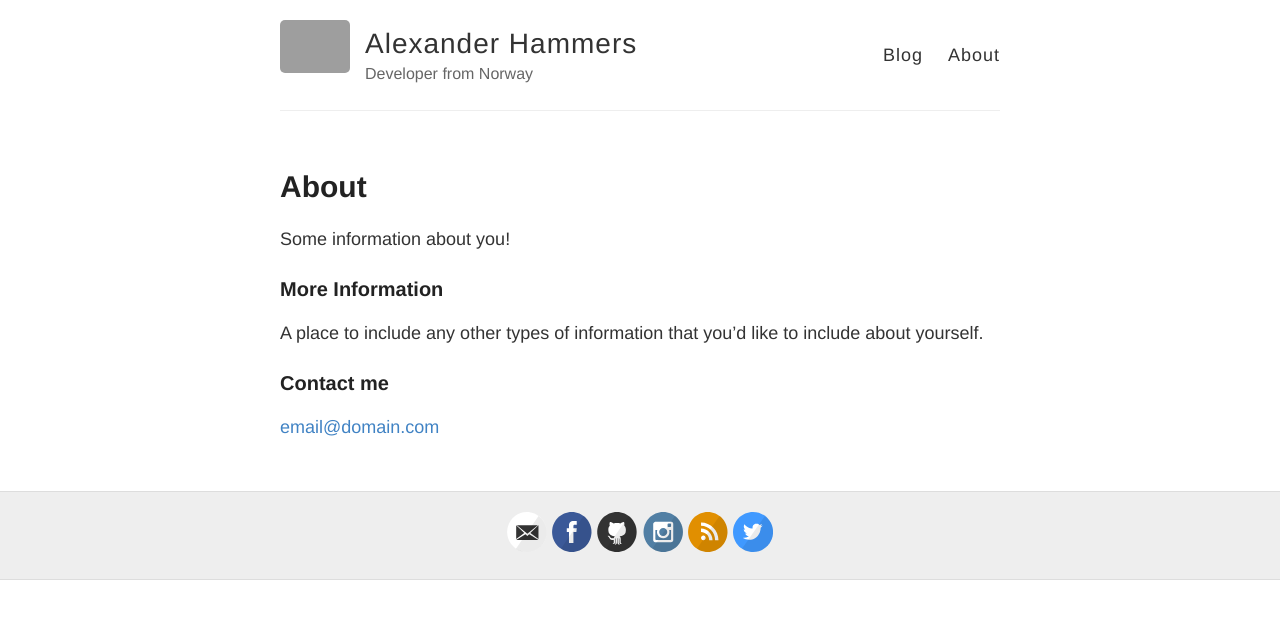
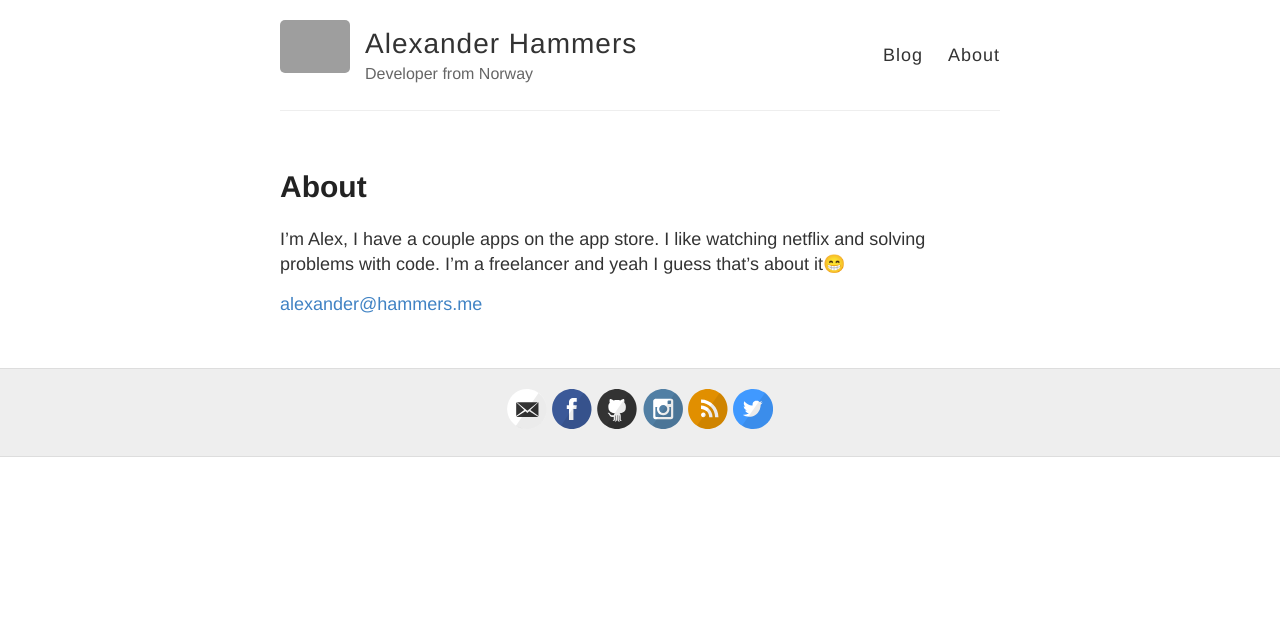
Before and after one commit to EBugYT/fluffothefox.github.io, a Jekyll site: the page built from about.md, in a window 1280 px wide. Shown: the top 619 px of the page. Built offline with Jekyll 4.4.1, drawn with Linux system fonts in a browser that asks for light colours; grey boxes are pictures that could not be loaded.

Commit message:
Updated the about me page

```diff
--- a/about.md
+++ b/about.md
@@ -4,12 +4,6 @@ title: About
 permalink: /about/
 ---
 
-Some information about you!
+I'm Alex, I have a couple apps on the app store. I like watching netflix and solving problems with code. I'm a freelancer and yeah I guess that's about it😁
 
-### More Information
-
-A place to include any other types of information that you'd like to include about yourself.
-
-### Contact me
-
-[email@domain.com](mailto:email@domain.com)
+[alexander@hammers.me](mailto:alexander@hammers.me)
```
